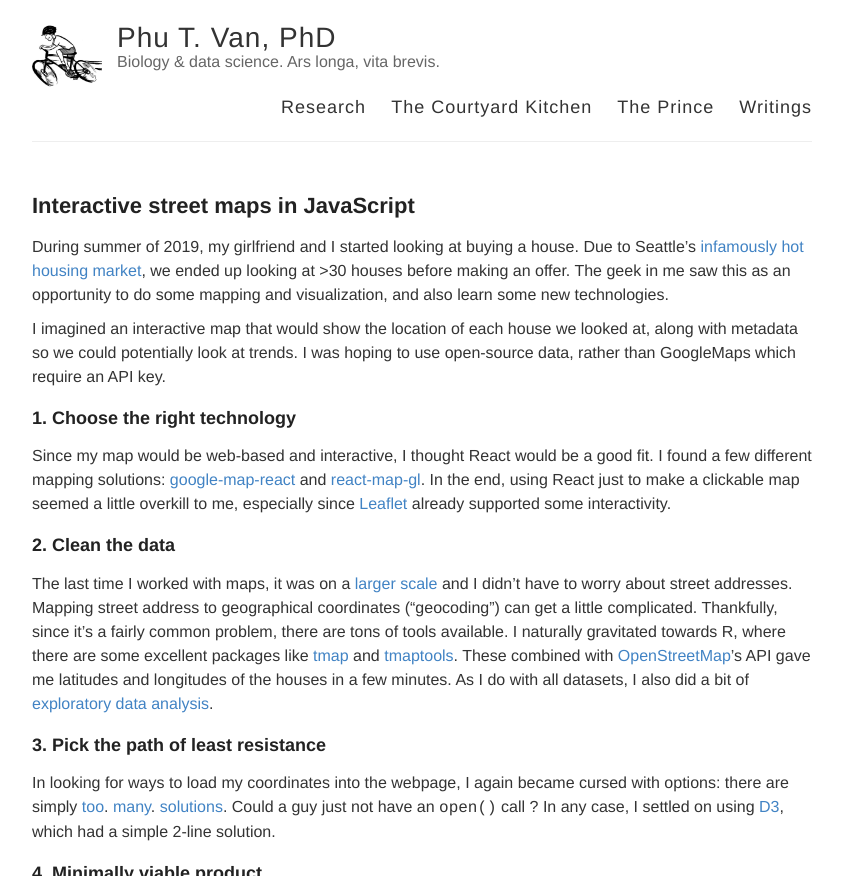
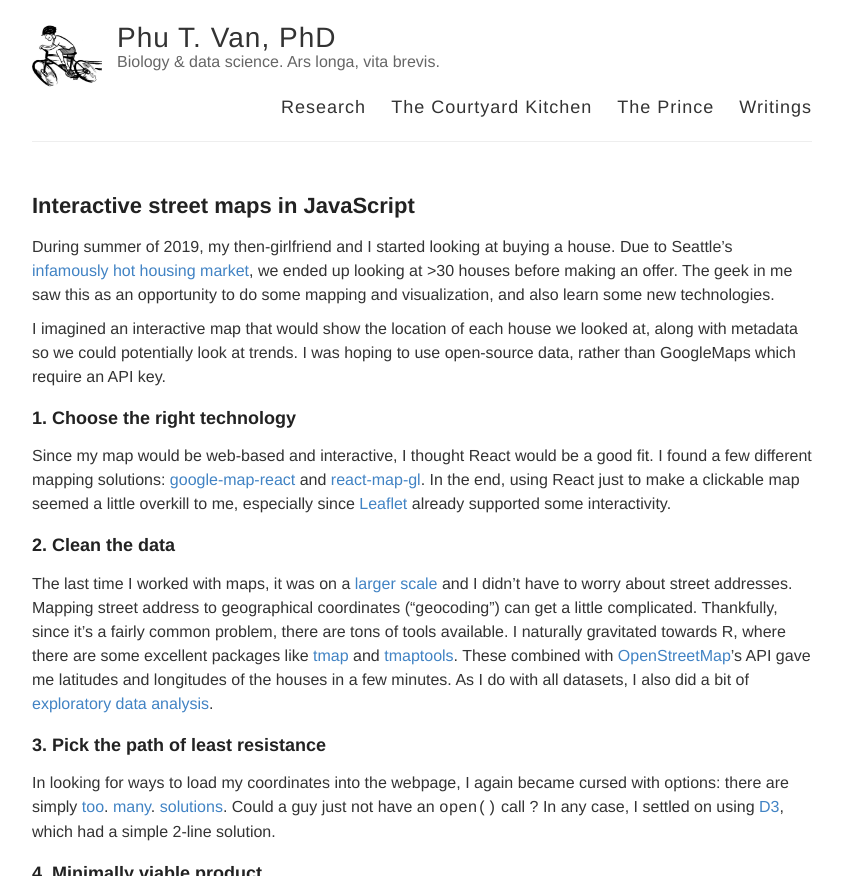
Before and after one commit to ptvan/ptvan.github.io, a Jekyll site: the page built from _posts/2019-09-11-javascript-interactive-streetmap.md, in a window 1280 px wide and 900 px high, cut to the strip 0-876 px from the top of the window. Shown: the whole strip, without its empty margins (218-1061 px from the left). Built offline with Jekyll 4.4.1, drawn with Linux system fonts in a browser that asks for light colours.

Commit message:
minor tweaks

```diff
--- a/_posts/2019-09-11-javascript-interactive-streetmap.md
+++ b/_posts/2019-09-11-javascript-interactive-streetmap.md
@@ -3,7 +3,7 @@ layout: post
 title: Interactive street maps in JavaScript
 ---
 
-During summer of 2019, my girlfriend and I started looking at buying a house. Due to Seattle's [infamously hot housing market](https://seattlebubble.com/blog/2018/04/19/reader-comment-now-all-i-seem-to-be-able-to-afford-are-the-meth-houses/), we ended up looking at >30 houses before making an offer. The geek in me saw this as an opportunity to do some
+During summer of 2019, my then-girlfriend and I started looking at buying a house. Due to Seattle's [infamously hot housing market](https://seattlebubble.com/blog/2018/04/19/reader-comment-now-all-i-seem-to-be-able-to-afford-are-the-meth-houses/), we ended up looking at >30 houses before making an offer. The geek in me saw this as an opportunity to do some
 mapping and visualization, and also learn some new technologies.
 
 I imagined an interactive map that would show the location of each house we looked at, along with metadata so we could potentially look at trends. I was hoping to use open-source data, rather than GoogleMaps which require an API key.
```
Also changed, not shown: _posts/2019-10-17-analyzing-networks.md (+1 -1 lines), _posts/2019-12-03-analyzing-geographic-data.md (+1 -1 lines).
